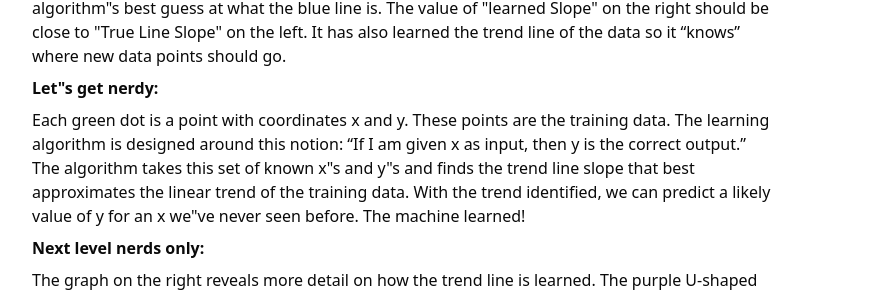
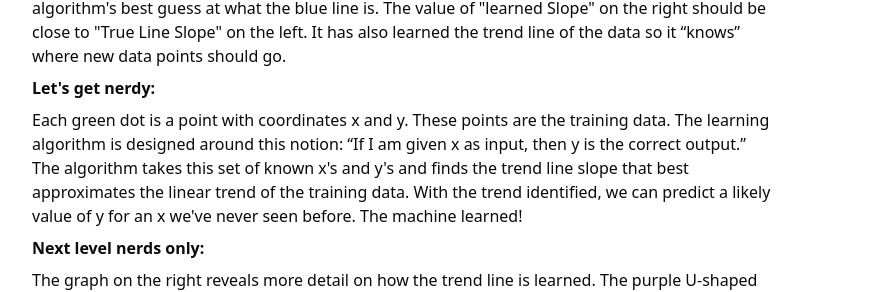
Before and after one commit to mrmelville3/TheMelvilTron, a Next.js app: page /LinearRegressionII in a window 1280 px wide. Shown: the part 792-1084 px from the top of the page, without its empty margins (236-1131 px from the left). Built offline with nearby package versions, Linux system fonts and the light colour scheme.

Commit message:
change double quotes to single apostrophes where needed on lin. reg. page

```diff
--- a/app/LinearRegressionII/page.tsx
+++ b/app/LinearRegressionII/page.tsx
@@ -238,10 +238,10 @@ export default function Page() {
                     <SectionHeading title="What's Going On Here?" description="Let's hit the slopes..."/>
                     <div className="px-8 xl:px-24 font-bold">The basic idea (graph on the left):</div>
                     <p className="px-8 py-2 xl:px-24">
-You (the user) set the blue true trend line using the first slider. You set the noise level of the green data points with second slider. The learning algorithm takes the green dots as input and is not aware of the blue line. The output of the learning algorithm is the red dashed line. This is the algorithm&quot;s best guess at what the blue line is. The value of &quot;learned Slope&quot; on the right should be close to &quot;True Line Slope&quot; on the left. It has also learned the trend line of the data so it “knows” where new data points should go.  </p>
-                    <div className="px-8 xl:px-24 font-bold">Let&quot;s get nerdy:</div>
+You (the user) set the blue true trend line using the first slider. You set the noise level of the green data points with second slider. The learning algorithm takes the green dots as input and is not aware of the blue line. The output of the learning algorithm is the red dashed line. This is the algorithm&#39;s best guess at what the blue line is. The value of &quot;learned Slope&quot; on the right should be close to &quot;True Line Slope&quot; on the left. It has also learned the trend line of the data so it “knows” where new data points should go.  </p>
+                    <div className="px-8 xl:px-24 font-bold">Let&#39;s get nerdy:</div>
                     <p className="px-8 py-2 xl:px-24">
-Each green dot is a point with coordinates x and y. These points are the training data. The learning algorithm is designed around this notion: “If I am given x as input, then y is the correct output.” The algorithm takes this set of known x&quot;s and y&quot;s and finds the trend line slope that best approximates the linear trend of the training data. With the trend identified, we can predict a likely value of y for an x we&quot;ve never seen before. The machine learned!</p>
+Each green dot is a point with coordinates x and y. These points are the training data. The learning algorithm is designed around this notion: “If I am given x as input, then y is the correct output.” The algorithm takes this set of known x&#39;s and y&#39;s and finds the trend line slope that best approximates the linear trend of the training data. With the trend identified, we can predict a likely value of y for an x we&#39;ve never seen before. The machine learned!</p>
                     <div className="px-8 xl:px-24 font-bold">Next level nerds only:</div>
                     <p className="px-8 py-2 xl:px-24">
 The graph on the right reveals more detail on how the trend line is learned. The purple U-shaped graph is a parabola. It represents how far hypothetical trend lines are from the data points for a range of slopes. The formula for that graph is called mean squared error (MSE). The error is the smallest at the bottom of the U-shape graph where the slope is zero. The straight yellow line is the derivative of the MSE parabola. It is called MSE Prime in this example. If you set MSE Prime equal to zero and solve for x, you will have the estimated slope coefficient. That is the slope of the learned trend line.</p>
```
